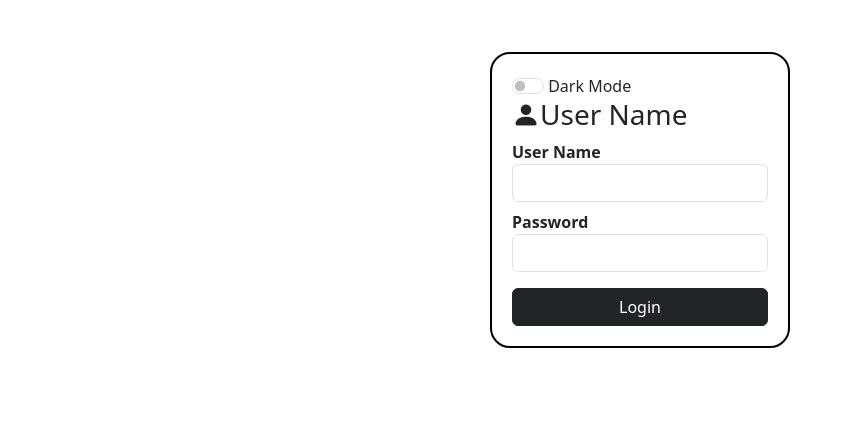
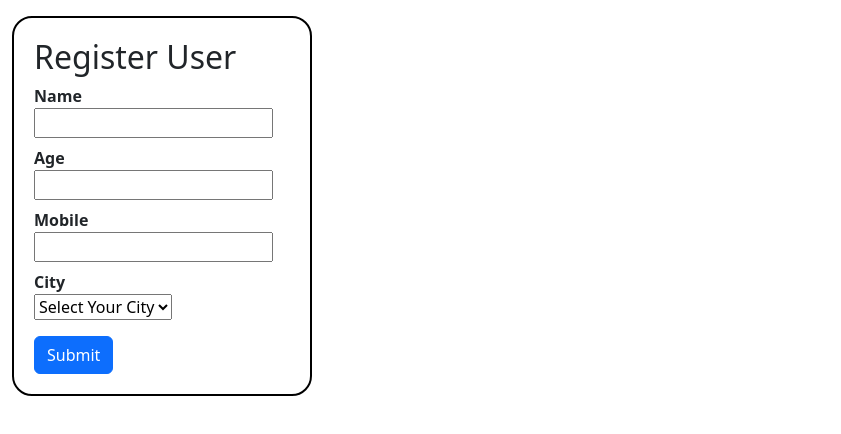
Before and after one commit to anmolbiranwar/shopping-react, a React (Create React App) app: page / in a window 1280 px wide. Shown: the top 434 px of the page, without its empty margins (0-841 px from the left). Built offline with nearby package versions, Linux system fonts and the light colour scheme.

Commit message:
Update index.js

```diff
--- a/src/index.js
+++ b/src/index.js
@@ -20,10 +20,11 @@ import { ShoppingComponent } from './components/DataFromAPI/Shopping/shopping.co
 import { StyleDemoComponent } from './components/StyleBinding/styledemo.component';
 import { StyleDemo1Component } from './components/StyleBinding/styledemo1.component';
 import { ClassBindingDemo } from './components/Class Binding/classdemo.component';
+import { FormValidationComponent } from './components/Form Validation/formvalidation.component';
 const root = ReactDOM.createRoot(document.getElementById('root'));
 root.render(
   <React.StrictMode>
-    <ClassBindingDemo />
+    <FormValidationComponent />
   </React.StrictMode>
 );
 
```
